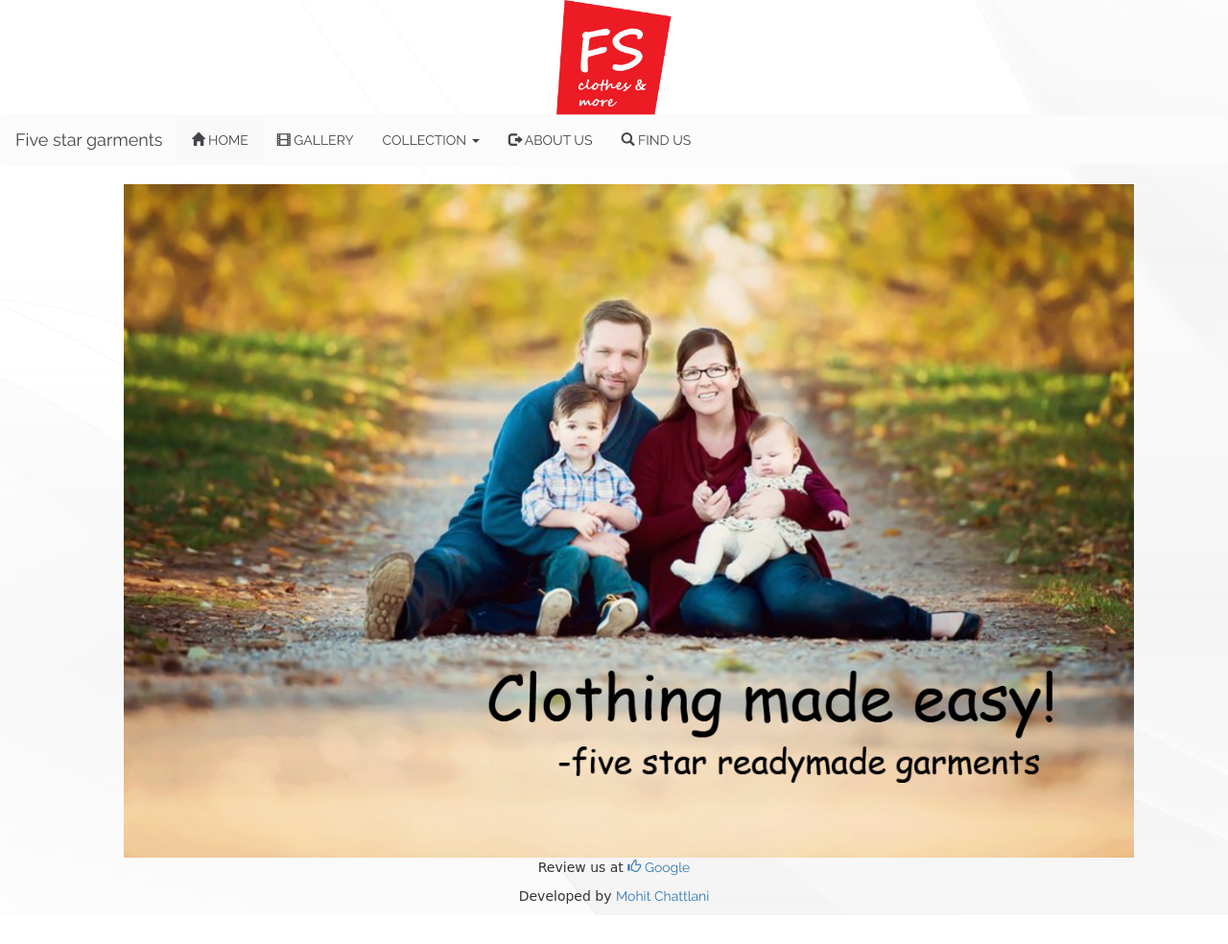
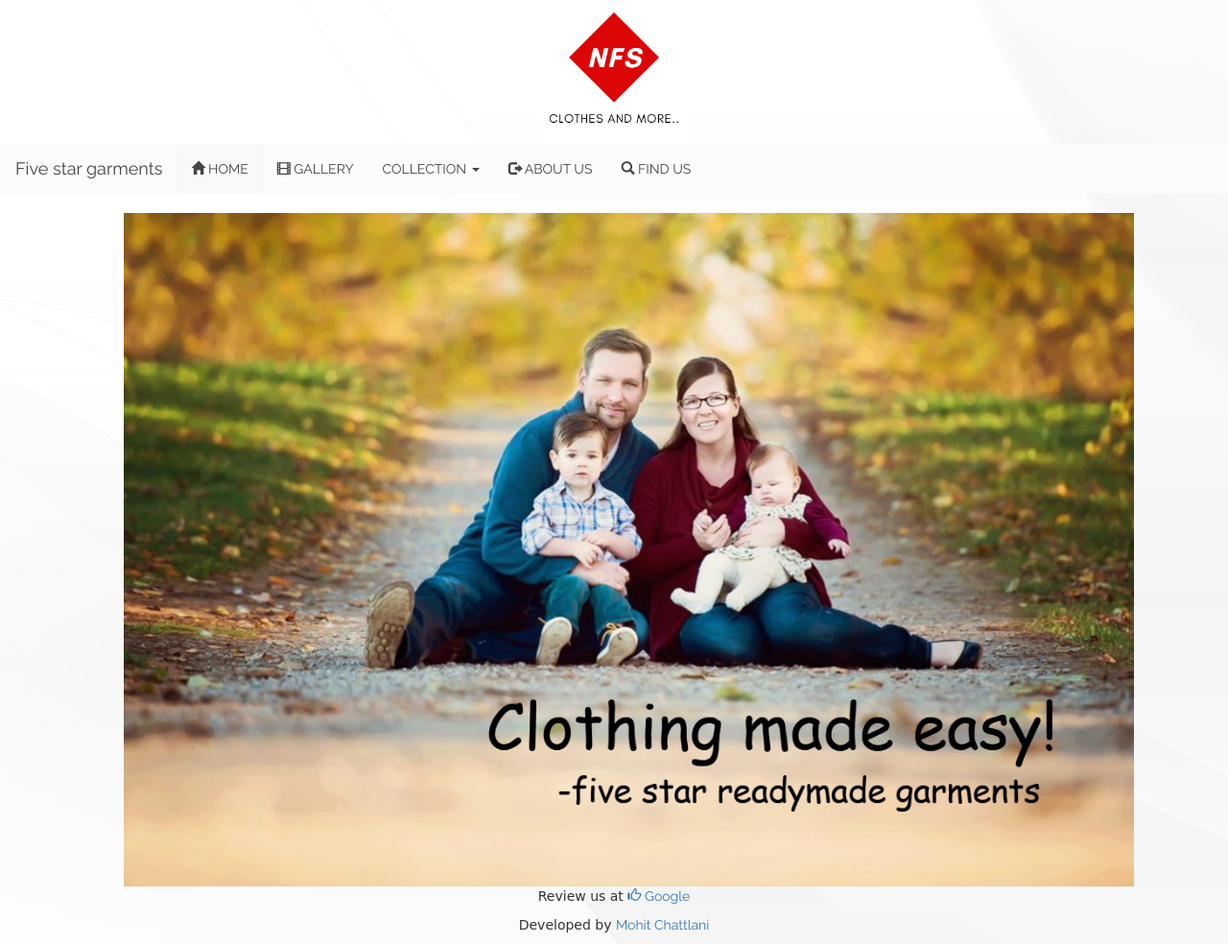
Before and after one commit to MohitChattlani/Fivestargarments-website, a PHP site: page /public/index.php in a window 1280 px wide. Shown: the whole page at 96% size. Before the commit the page ends 954 px from the top, so only its background shows below. Run offline with PHP 8.4, Linux system fonts and the light colour scheme; some libraries are stand-ins or nearby versions; some web fonts are replaced.

Commit message:
Added new logos

```diff
--- a/templates/header.php
+++ b/templates/header.php
@@ -8,7 +8,7 @@
   <meta name="keywords" content="Clothing Shop in Central Market Lajpat Nagar Delhi, Bridal shop in Central Market Lajpat Nagar Delhi, Baby Clothing Shop in Central Market Lajpat Nagar Delhi, Casual Clothing Store in Central Market Lajpat Nagar Delhi, Formal Clothing Store in Central Market Lajpat Nagar Delhi, Western Clothing Shop in Central Market Lajpat Nagar Delhi, Clothing Accessories Store in Central Market Lajpat Nagar Delhi">
   <meta name="viewport" content="width=device-width, initial-scale=1"/>
   <link href="https://fonts.googleapis.com/css?family=Arima+Madurai|Raleway|Reem+Kufi" rel="stylesheet" />
-  <link rel="shortcut icon" href="images/FSfront2.jpg"/>
+  <link rel="shortcut icon" href="images/newfs.png"/>
   <link rel="stylesheet" type="text/css" href="stylesheet/bootstrap.min.css"/>
   <link rel="stylesheet" type="text/css" href="stylesheet/style.css">
     <script src="https://maxcdn.bootstrapcdn.com/bootstrap/3.3.7/js/bootstrap.min.js"></script>
@@ -31,7 +31,7 @@
 </head>
 <body>
 <div class="row" align="center">
-    <a href="index.php"><img src="images/newfront.jpg" width="120px" height="120px" /></a>
+    <a href="index.php"><img src="images/new_fs_logo.png" width="150px" height="150px" /></a>
 </div>
 <nav class="navbar navbar-default">
   <div class="container-fluid">
```
Also changed, not shown: public/images/new_fs_logo.png (added), public/images/newfs.png (added).
